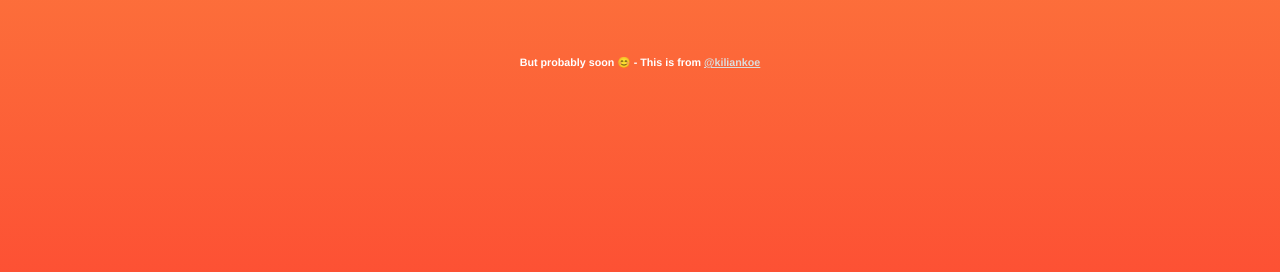
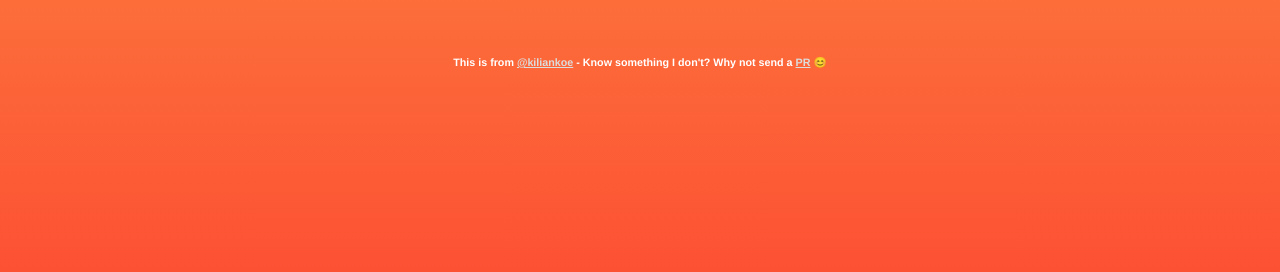
Before and after one commit to kiliankoe/isswiftopensourceyet.com, a plain HTML site: page index.html in a window 1280 px wide. Shown: the part 452-724 px from the top of the page. Drawn offline with Linux system fonts and the light colour scheme.

Commit message:
add github link

```diff
--- a/index.html
+++ b/index.html
@@ -67,7 +67,7 @@
 			<div id="content">
 				<h5>Is <img src="./swift.svg"> open source yet?</h5>
 				<h1>Not yet!</h1>
-				<h6>But probably soon 😊 - This is from <a href="https://twitter.com/kiliankoe">@kiliankoe</a></h6>
+				<h6>This is from <a href="https://twitter.com/kiliankoe">@kiliankoe</a> - Know something I don't? Why not send a <a href="https://github.com/kiliankoe/isswiftopensourceyet.com">PR</a> 😊</h6>
 			</div>
 		</div>
 
```
